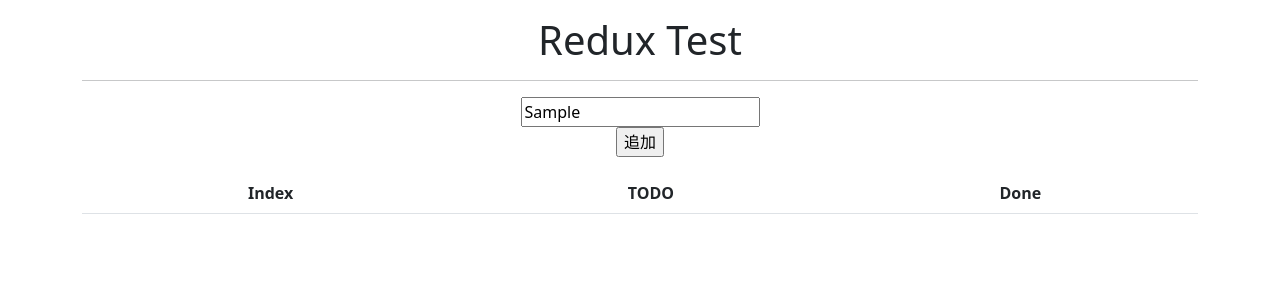
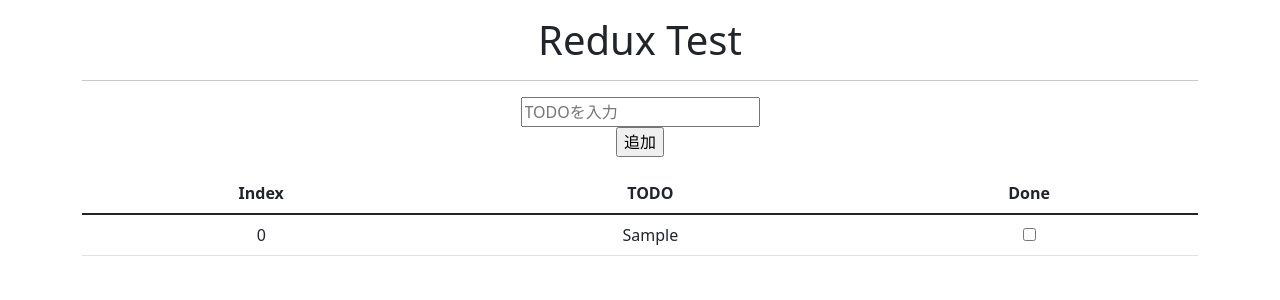
Before and after one commit to YanaPIIDXer/ReduxTest, a React (Create React App) app: page / in a window 1280 px wide. Both pictures are taken after typing "Sample" into the empty fields and a click on the input "追加". Shown: the top 300 px of the page. Built offline with nearby package versions, Linux system fonts and the light colour scheme.

Commit message:
TODOを表示するようにした

```diff
--- a/src/App.js
+++ b/src/App.js
@@ -1,5 +1,6 @@
 import { Component } from 'react';
 import { connect } from 'react-redux';
+import { addTodo } from './actions/todo';
 
 class App extends Component {
   constructor() {
@@ -16,7 +17,9 @@
       alert("TODOを入力してください。");
       return;
     }
-    alert(text);
+
+    this.props.dispatch(addTodo(text));
+    this.elements["todo"].value = "";
   }
 
   render() {
@@ -39,8 +42,8 @@
                 {todoes.map((todo, index) => {
                   return (
                     <tr>
-                      <td>index</td>
-                      <td>todo.text</td>
+                      <td>{index}</td>
+                      <td>{todo.text}</td>
                       <td><input type="checkbox" /> </td>
                     </tr>
                   );
```
